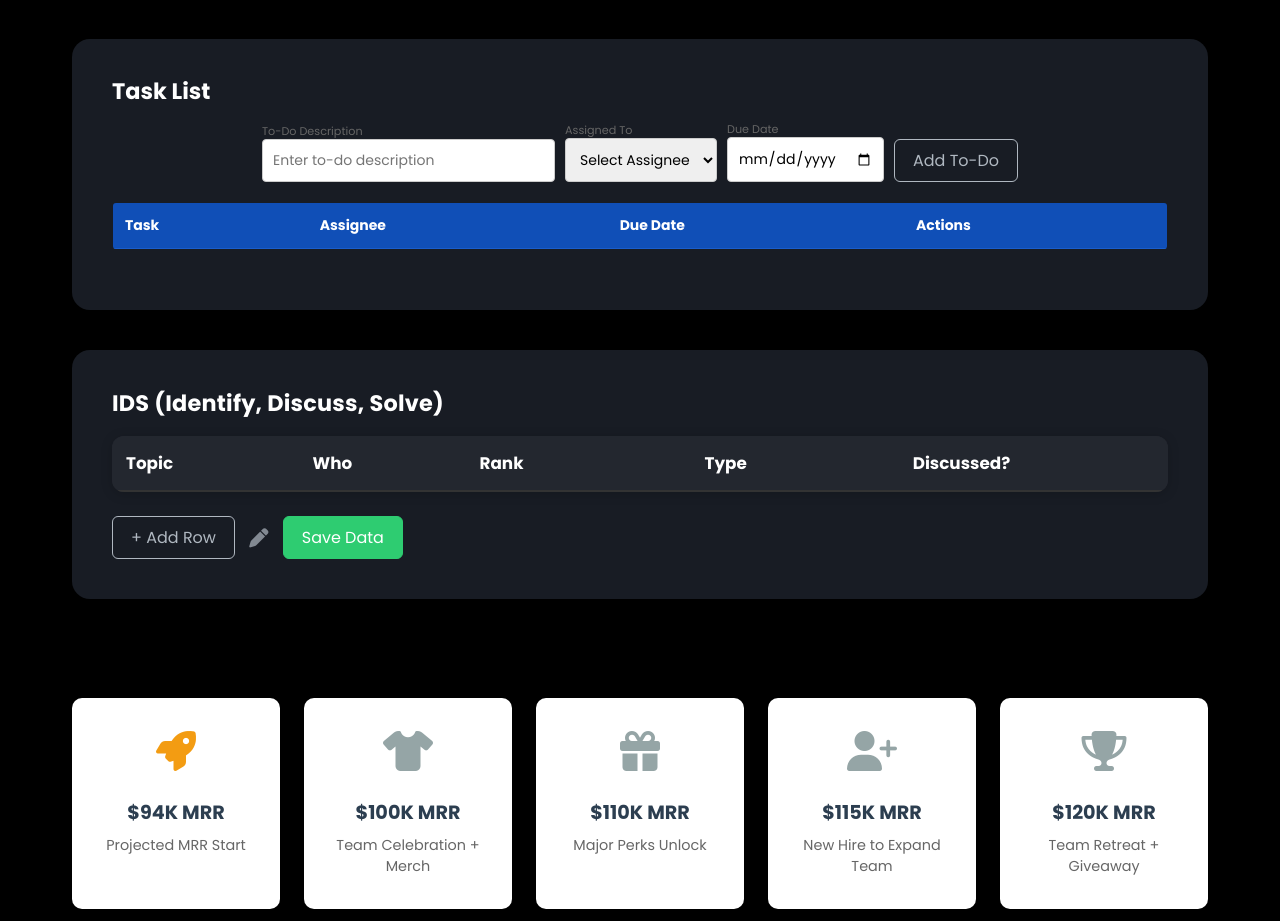
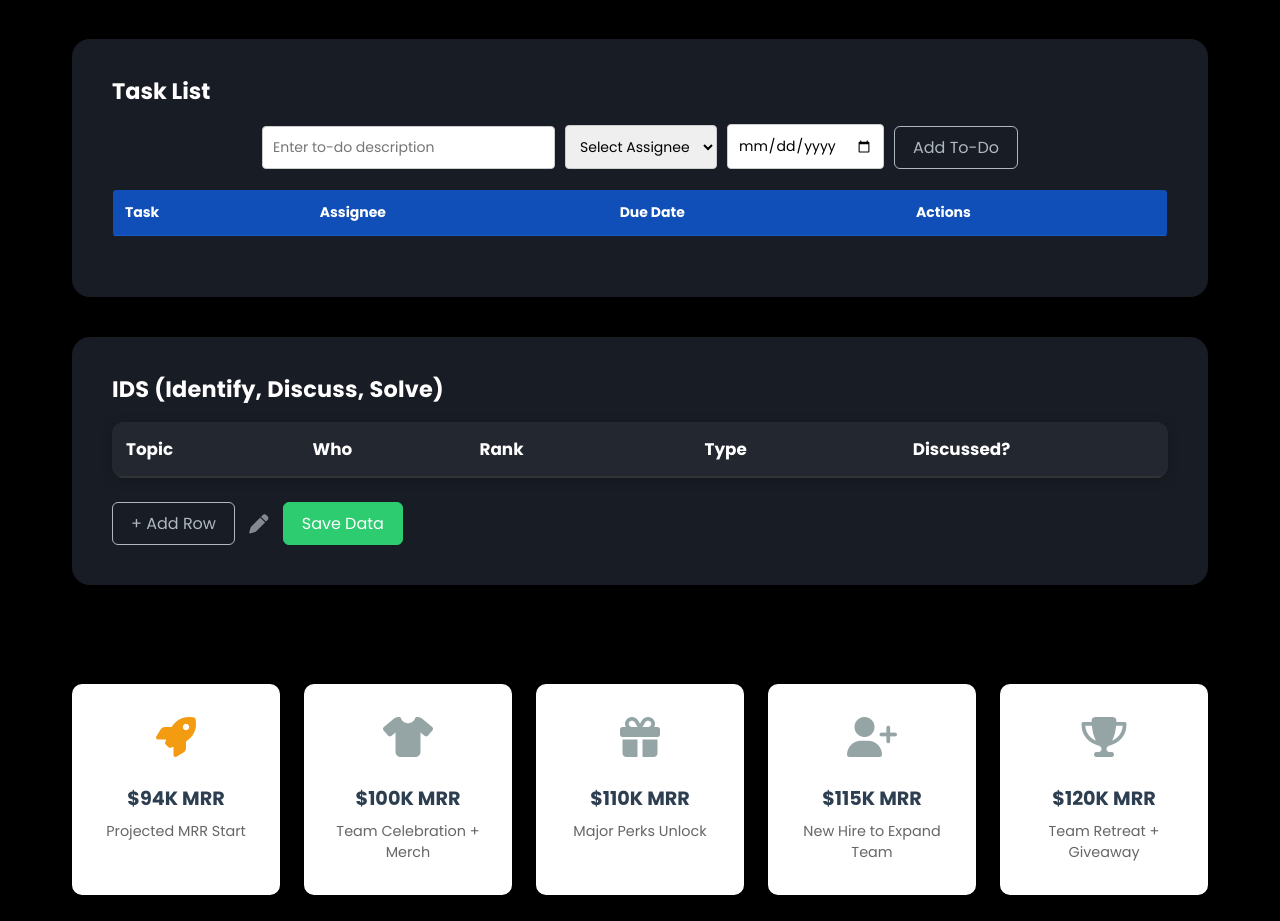
Before and after one commit to coretrex/internal-dashboard, a plain HTML site: page goals.html in a window 1280 px wide. Shown: the part 922-1843 px from the top of the page. Drawn offline with Linux system fonts and the light colour scheme; no server answers; sample sign-in values are in the browser's storage.

Commit message:
Add files via upload

```diff
--- a/goals.html
+++ b/goals.html
@@ -109,11 +109,9 @@
                 <h2 style="color: white; font-size: 1.4rem; font-weight: 700; margin-bottom: 16px;">Task List</h2>
                 <form id="todoForm" class="input-section">
                     <div class="input-field-group">
-                        <label for="todoDescription">To-Do Description</label>
                         <input type="text" id="todoDescription" class="input-field" placeholder="Enter to-do description">
                     </div>
                     <div class="input-field-group">
-                        <label for="todoAssignee">Assigned To</label>
                         <select id="todoAssignee" class="input-field dropdown">
                             <option value="">Select Assignee</option>
                             <option value="Robby">Robby</option>
@@ -125,7 +123,6 @@
                         </select>
                     </div>
                     <div class="input-field-group">
-                        <label for="todoDueDate">Due Date</label>
                         <input type="date" id="todoDueDate" class="input-field date-picker">
                     </div>
                     <button type="submit" id="addTodoBtn" class="add-btn">Add To-Do</button>
```
